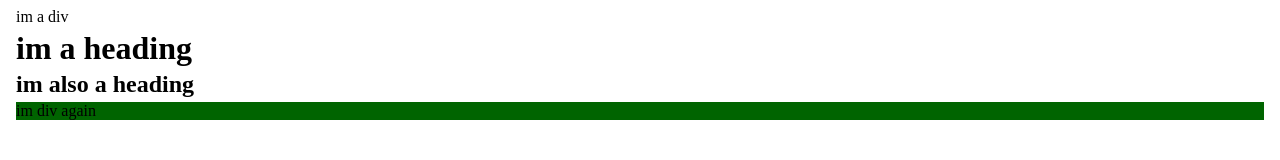
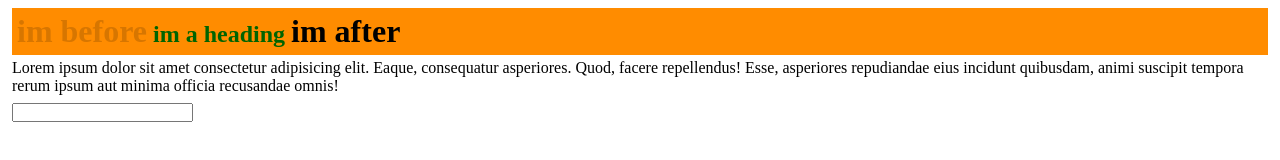
Before and after one commit to meenasambu/fullstack, a plain HTML site: page index.html in a window 1280 px wide. Drawn offline with Linux system fonts and the light colour scheme.

Commit message:
states and pseudo selectors

```diff
--- a/index.html
+++ b/index.html
@@ -12,21 +12,51 @@
         box-sizing: border-box;
         margin: 4px;
     }
-    div.parent div:nth-child(4){
-        background-color: darkgreen;
-
-    }
+  h2{
+      padding: 5px;
+      color: darkgreen;
+      background-color: darkorange;
+  }
+  h2:hover{
+      background-color: darkred;
+      cursor: progress;
+  }
+  div::selection{
+      background-color: darkslategrey;
+  }
+  input:focus {
+      background-color: deepskyblue;
+      color: firebrick;
+      font-size: 2rem;
+  }
+  h2::after {
+      content: "im after";
+      font-size: 2rem;
+    color: black;
+    position: relative;
+  }
+  h2::before {
+      content: "im before";
+      font-size: 2rem;
+    color: rgba(0, 0, 0, 0.158);
+    position: relative;
+  }
 
 </style>
 </head>
 <body>
-   <div class="parent">
-       <div>im a div </div>
-       <h1> im a heading</h1>
-       <h2>im also a heading</h2>
-       <div>im div again</div>
+  <h2>
+      im a heading
+  </h2>
+  <div>
+      Lorem ipsum dolor sit amet consectetur adipisicing elit.
+      Eaque, consequatur asperiores. Quod, facere repellendus!
+       Esse, asperiores repudiandae eius incidunt quibusdam,
+        animi suscipit tempora rerum ipsum aut minima officia
+         recusandae omnis!
+  </div>
+  <input type="text"/>
 
-   </div>
 
 </body>
 </html>
```
